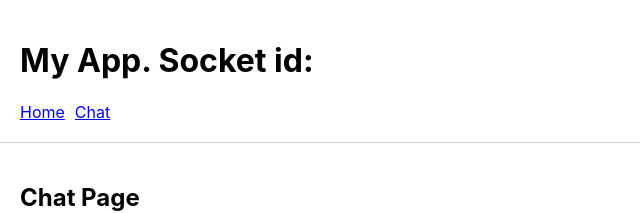
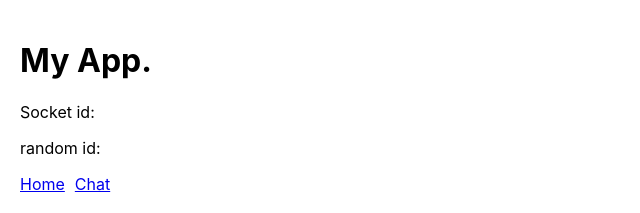
Before and after one commit to webuxmotion/bavymo-test, a React (Create React App) app in the folder frontend/: page /chat in a window 1280 px wide. Shown: the top 213 px of the page, without its empty margins (0-640 px from the left). Built offline with nearby package versions, Linux system fonts and the light colour scheme; no server answers.

Commit message:
Show random id

```diff
--- a/frontend/src/components/Header.js
+++ b/frontend/src/components/Header.js
@@ -3,11 +3,13 @@ import { Link } from 'react-router-dom';
 import { useSocket } from '../contexts/SocketContext';
 
 export default function Header() {
-    const socket = useSocket();
+    const { socket, randomId } = useSocket();
 
     return (
         <header style={{ padding: 20, borderBottom: '1px solid #ccc' }}>
-            <h1>My App. Socket id: {socket?.id}</h1>
+            <h1>My App.</h1>
+            <p>Socket id: {socket?.id}</p>
+            <p>random id: {randomId}</p>
             <nav>
                 <Link to="/" style={{ marginRight: 10 }}>Home</Link>
                 <Link to="/chat">Chat</Link>
--- a/frontend/src/contexts/SocketContext.js
+++ b/frontend/src/contexts/SocketContext.js
@@ -7,17 +7,18 @@ const SocketContext = createContext(null);
 const SERVER_URL =
   process.env.NODE_ENV === 'production' ? 'https://www.kazuar.com.ua' : 'http://localhost:8080';
 
-console.log('SERVER_URL', SERVER_URL);
-
 export const SocketProvider = ({ children }) => {
   const [socket, setSocket] = useState(null);
+  const [randomId, setRandomId] = useState(null);
 
   useEffect(() => {
     let socketIo = null;
 
     const setupSocket = async () => {
       // ✅ 1. Ensure server sets the randomId cookie (HTTP-only)
-      await fetch(`${SERVER_URL}/api/get-random-id`, { credentials: 'include' });
+      const res = await fetch(`${SERVER_URL}/api/get-random-id`, { credentials: 'include' });
+      const data = await res.json();
+      setRandomId(data.randomId);
 
       // ✅ 2. Connect to Socket.IO with credentials to send the cookie automatically
       socketIo = io(SERVER_URL, { withCredentials: true });
@@ -26,9 +27,17 @@ export const SocketProvider = ({ children }) => {
         setSocket(socketIo);
       });
 
+      // In case server generates a new one dynamically
+      socketIo.on('setRandomId', (id) => {
+        setRandomId(id);
+      });
+
+
       socketIo.on('disconnect', () => {
       });
     }
+
+
 
     setupSocket();
 
@@ -36,7 +45,7 @@ export const SocketProvider = ({ children }) => {
   }, []);
 
   return (
-    <SocketContext.Provider value={socket}>
+    <SocketContext.Provider value={{ socket, randomId }}>
       {children}
     </SocketContext.Provider>
   );
--- a/frontend/src/pages/ChatPage.js
+++ b/frontend/src/pages/ChatPage.js
@@ -2,7 +2,7 @@ import { useEffect, useState } from 'react';
 import { useSocket } from '../contexts/SocketContext';
 
 export default function ChatPage() {
-    const socket = useSocket();
+    const { socket } = useSocket();
     const [messages, setMessages] = useState([]);
     const [input, setInput] = useState('');
 
```
Also changed, not shown: 1 other file (tests, documents, lock files or other folders).
